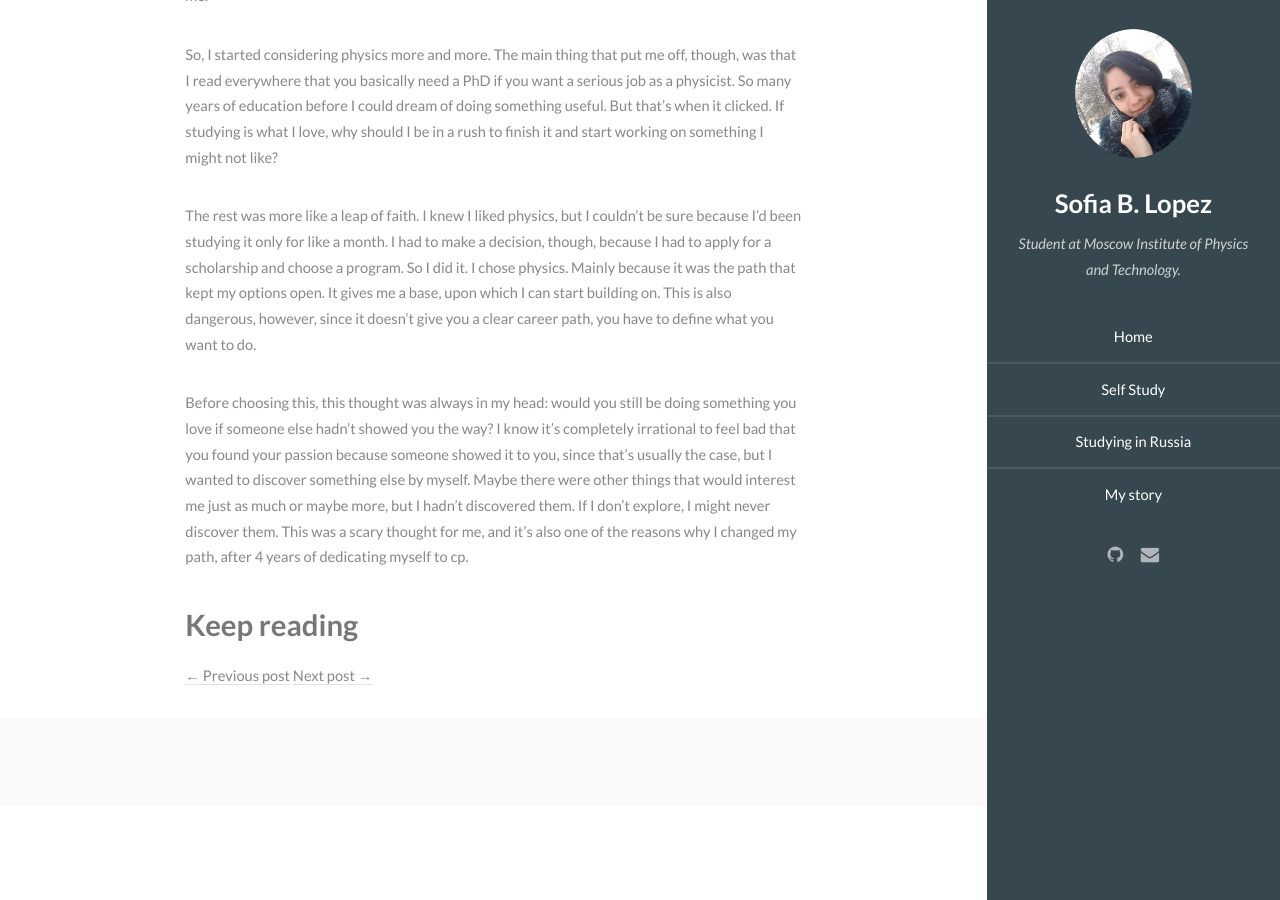
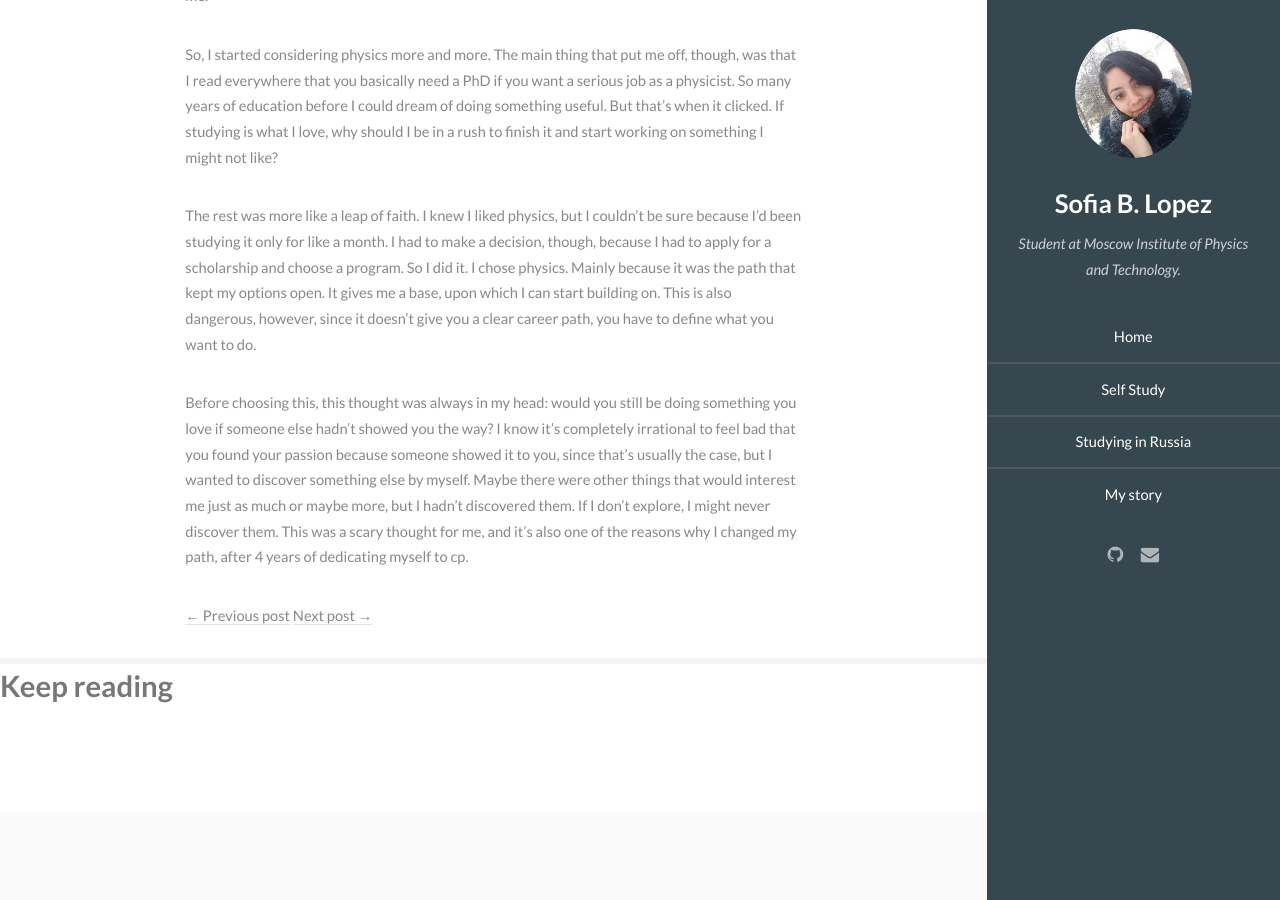
Before and after one commit to sofiabelen/sofiabelen.github.io, a Jekyll site: the page built from _posts/2019-06-27-from_programming_to_physics.md, in a window 1280 px wide and 900 px high, scrolled down 1003 px. Built offline with Jekyll 4.4.1, drawn with Linux system fonts in a browser that asks for light colours.

Commit message:
Small changes

```diff
--- a/_layouts/post.html
+++ b/_layouts/post.html
@@ -14,9 +14,6 @@ layout: default
 
 	<!-- Facebook comments -->
 	<div class="fb-comments" data-href="http://lifelongflow.tk/" data-numposts="5"></div>
-	<!-- -->
-
-	{% include relatedposts.html %}
 
 	<footer>
             {% if page.previous %}
@@ -28,3 +25,5 @@ layout: default
     </div>
 
 </section>
+
+{% include relatedposts.html %}
```
Also changed, not shown: pages/studyinrussia.md (+1 -1 lines).
